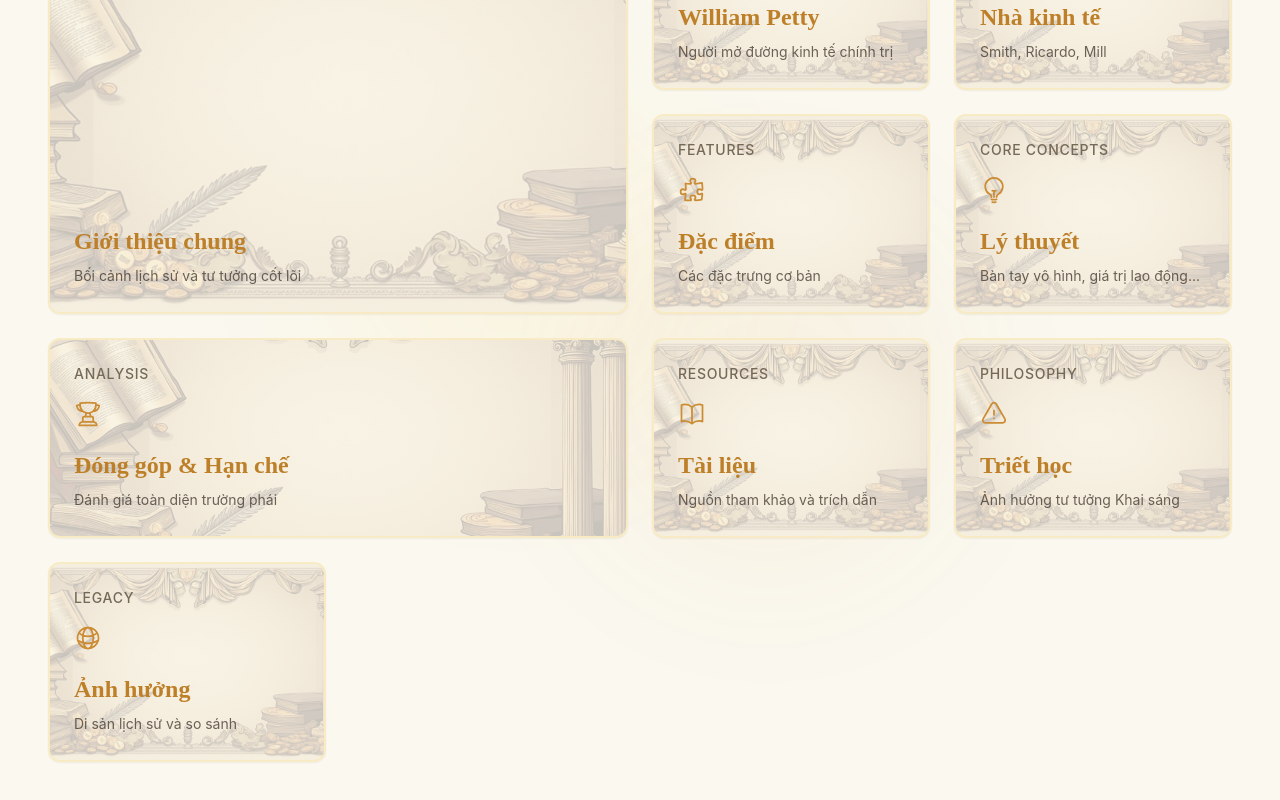
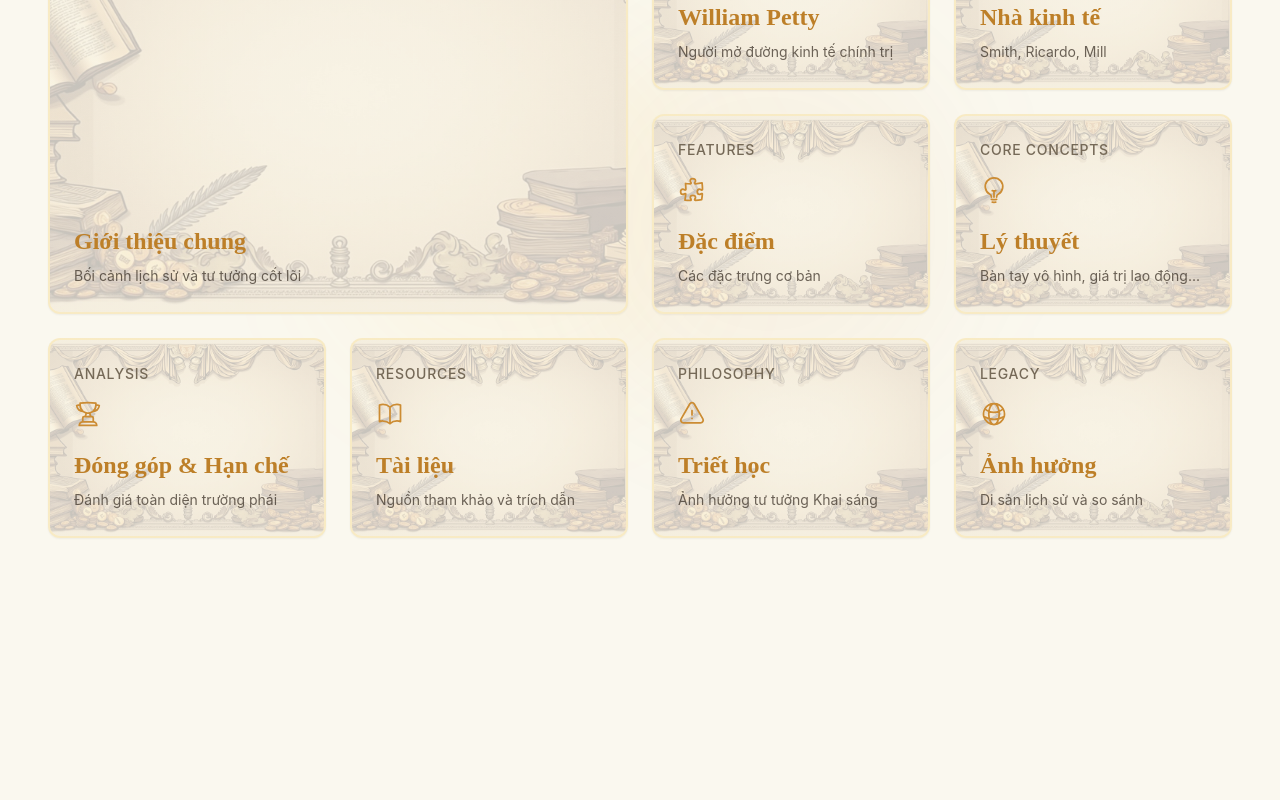
Before and after one commit to Quang510/classical-muse-vn, a React (Vite) app: page / in a window 1280 px wide. Shown: the part 990-1790 px from the top of the page. After the commit the page ends 1608 px from the top, so only its background shows below. Built offline with nearby package versions, Linux system fonts and the light colour scheme; the HTML template or start-up script is replaced by a standard one.

Commit message:
Reorder navigation cards

```diff
--- a/src/components/HeroNavigation.tsx
+++ b/src/components/HeroNavigation.tsx
@@ -78,18 +78,18 @@ export const HeroNavigation = ({ onNavigate }: HeroNavigationProps) => {
             title="Lý thuyết"
             description="Bàn tay vô hình, giá trị lao động..."
             icon={<LightBulbIcon className="w-7 h-7" />}
-            className="md:col-span-2 lg:col-span-1 min-h-[200px]"
+            className="min-h-[200px]"
             onClick={() => onNavigate('theories')}
             backgroundImage={classicalBg}
           />
 
-          {/* Contributions & Limitations - Large horizontal */}
+          {/* Contributions & Limitations */}
           <BentoCard
             category="Analysis"
             title="Đóng góp & Hạn chế"
             description="Đánh giá toàn diện trường phái"
             icon={<TrophyIcon className="w-7 h-7" />}
-            className="md:col-span-3 lg:col-span-2 min-h-[200px]"
+            className="min-h-[200px]"
             onClick={() => onNavigate('contributions')}
             backgroundImage={classicalBg}
           />
```
